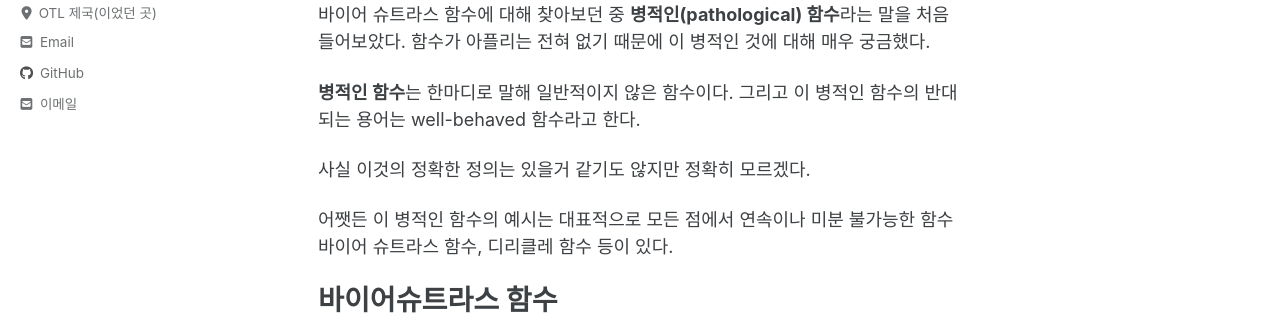
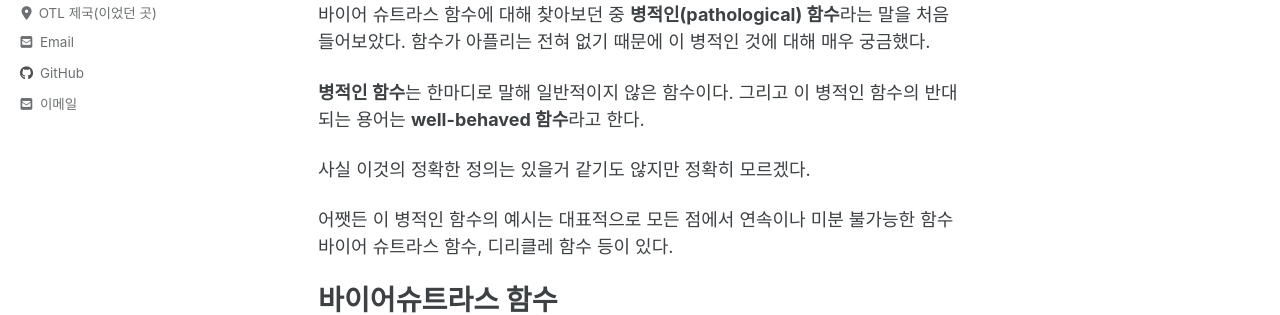
Before and after one commit to yenru0/yenru0.github.io, a Jekyll site: the page built from _posts/2021-03-13-pathological.md, in a window 1280 px wide and 900 px high. Shown: the part 163-478 px from the top of the window. Built offline with Jekyll 4.4.1, drawn with Linux system fonts in a browser that asks for light colours; cached includes are drawn as plain includes; nearby versions of some CDN libraries; formulas are drawn with MathJax 3; comment, search, counter and statistics services are not loaded.

```diff
--- a/_posts/2021-03-13-pathological.md
+++ b/_posts/2021-03-13-pathological.md
@@ -6,7 +6,7 @@ tag: []
 
 바이어 슈트라스 함수에 대해 찾아보던 중 **병적인(pathological) 함수**라는 말을 처음 들어보았다. 함수가 아플리는 전혀 없기 때문에 이 병적인 것에 대해 매우 궁금했다.
 
-**병적인 함수**는 한마디로 말해 일반적이지 않은 함수이다. 그리고 이 병적인 함수의 반대되는 용어는 well-behaved 함수라고 한다.
+**병적인 함수**는 한마디로 말해 일반적이지 않은 함수이다. 그리고 이 병적인 함수의 반대되는 용어는 **well-behaved 함수**라고 한다.
 
 사실 이것의 정확한 정의는 있을거 같기도 않지만 정확히 모르겠다.
 
```
